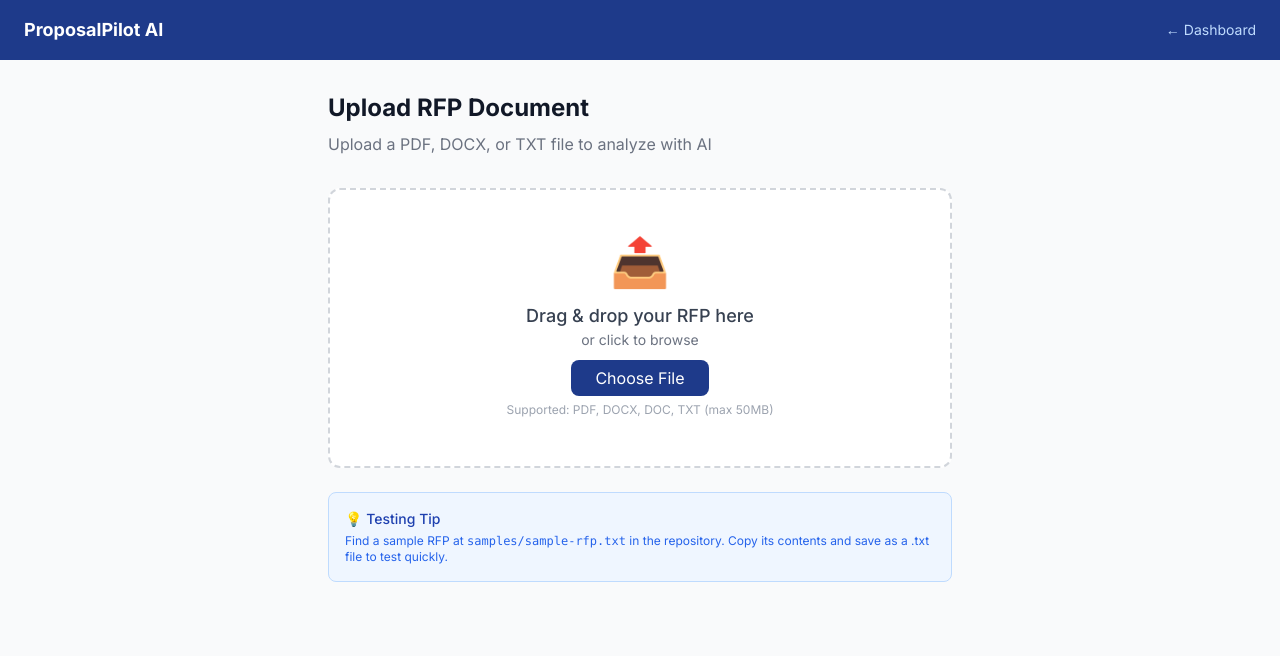
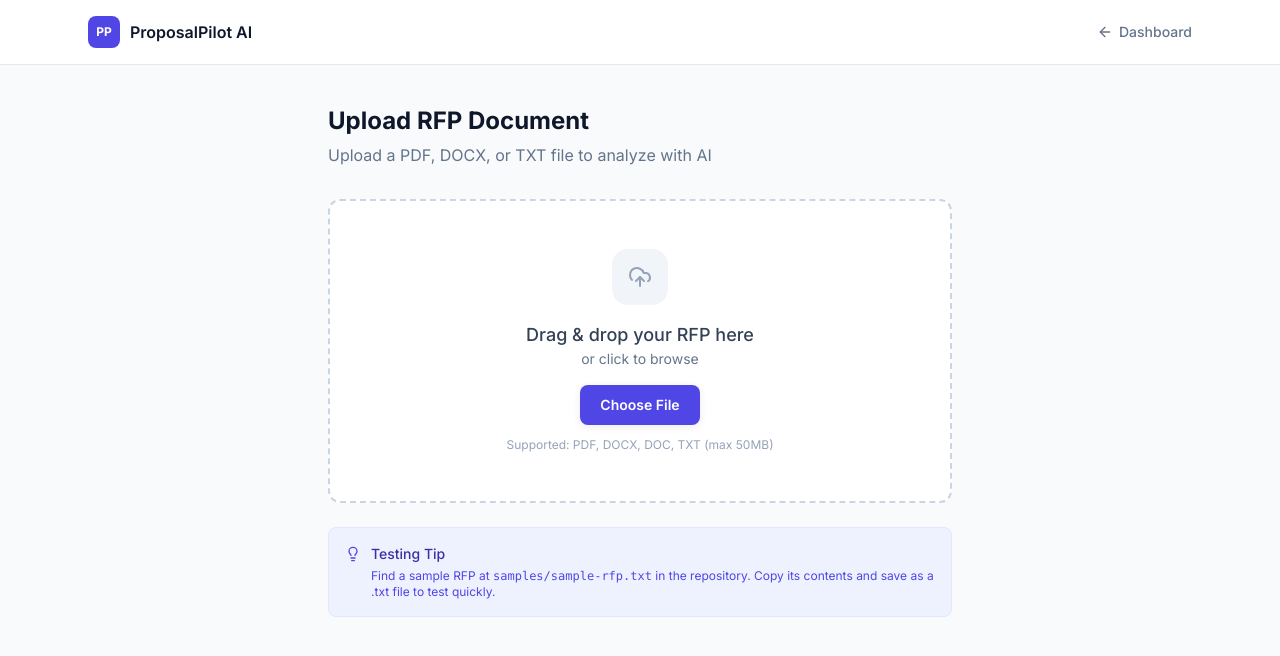
Before and after one commit to majaber1/proposalpilot-ai, a Next.js app in the folder frontend/: page /upload in a window 1280 px wide. Shown: the top 656 px of the page. Built offline with nearby package versions, Linux system fonts and the light colour scheme.

Commit message:
Enhance upload page with new styling and components
Refactor upload page layout and improve UI elements.

```diff
--- a/frontend/app/upload/page.tsx
+++ b/frontend/app/upload/page.tsx
@@ -3,6 +3,7 @@
 import { useState, useCallback } from 'react';
 import { useRouter } from 'next/navigation';
 import Link from 'next/link';
+import { ArrowLeft, FileText, UploadCloud, X, Lightbulb, Sparkles, CheckCircle2 } from 'lucide-react';
 
 const API_URL = process.env.NEXT_PUBLIC_API_URL || 'http://localhost:8000';
 
@@ -88,46 +89,57 @@ export default function UploadPage() {
   };
 
   return (
-    <div className="min-h-screen bg-gray-50">
-      {/* Navbar */}
-      <nav className="bg-blue-900 text-white px-6 py-4 flex justify-between items-center">
-        <span className="font-bold text-lg">ProposalPilot AI</span>
-        <Link href="/dashboard" className="text-blue-200 hover:text-white text-sm">← Dashboard</Link>
+    <div className="min-h-screen bg-slate-50">
+      <nav className="app-nav">
+        <div className="max-w-6xl mx-auto px-6 h-16 flex justify-between items-center">
+          <div className="flex items-center gap-2.5">
+            <div className="w-8 h-8 bg-brand-600 rounded-lg flex items-center justify-center">
+              <span className="text-white font-bold text-xs">PP</span>
+            </div>
+            <span className="font-semibold text-slate-900">ProposalPilot AI</span>
+          </div>
+          <Link href="/dashboard" className="text-slate-500 hover:text-slate-900 text-sm font-medium inline-flex items-center gap-1.5">
+            <ArrowLeft className="w-4 h-4" /> Dashboard
+          </Link>
+        </div>
       </nav>
 
-      <div className="container mx-auto px-6 py-8 max-w-2xl">
-        <h1 className="text-2xl font-bold text-gray-900 mb-2">Upload RFP Document</h1>
-        <p className="text-gray-500 mb-8">Upload a PDF, DOCX, or TXT file to analyze with AI</p>
+      <div className="max-w-2xl mx-auto px-6 py-10">
+        <h1 className="text-2xl font-bold text-slate-900 mb-1.5">Upload RFP Document</h1>
+        <p className="text-slate-500 mb-8">Upload a PDF, DOCX, or TXT file to analyze with AI</p>
 
-        {/* Drop zone */}
         <div
           onDrop={handleDrop}
           onDragOver={(e) => { e.preventDefault(); setDragOver(true); }}
           onDragLeave={() => setDragOver(false)}
           className={`border-2 border-dashed rounded-xl p-12 text-center transition ${
-            dragOver ? 'border-blue-500 bg-blue-50' :
-            file ? 'border-green-400 bg-green-50' :
-            'border-gray-300 bg-white hover:border-blue-400'
+            dragOver ? 'border-brand-400 bg-brand-50' :
+            file ? 'border-emerald-300 bg-emerald-50' :
+            'border-slate-300 bg-white hover:border-brand-300'
           }`}
         >
           {file ? (
             <div>
-              <div className="text-4xl mb-3">📄</div>
-              <p className="font-medium text-gray-900">{file.name}</p>
-              <p className="text-gray-500 text-sm">{(file.size / 1024 / 1024).toFixed(2)} MB</p>
+              <div className="w-14 h-14 bg-emerald-100 rounded-2xl flex items-center justify-center mx-auto mb-3">
+                <FileText className="w-6 h-6 text-emerald-600" />
+              </div>
+              <p className="font-medium text-slate-900">{file.name}</p>
+              <p className="text-slate-500 text-sm">{(file.size / 1024 / 1024).toFixed(2)} MB</p>
               <button
                 onClick={() => setFile(null)}
-                className="mt-3 text-red-500 hover:text-red-700 text-sm underline"
+                className="mt-3 text-red-500 hover:text-red-700 text-sm font-medium inline-flex items-center gap-1"
               >
-                Remove
+                <X className="w-3.5 h-3.5" /> Remove
               </button>
             </div>
           ) : (
             <div>
-              <div className="text-5xl mb-4">📤</div>
-              <p className="text-lg font-medium text-gray-700">Drag & drop your RFP here</p>
-              <p className="text-gray-500 text-sm mb-4">or click to browse</p>
-              <label className="cursor-pointer bg-blue-900 text-white px-6 py-2 rounded-lg hover:bg-blue-800 transition">
+              <div className="w-14 h-14 bg-slate-100 rounded-2xl flex items-center justify-center mx-auto mb-4">
+                <UploadCloud className="w-6 h-6 text-slate-400" />
+              </div>
+              <p className="text-lg font-medium text-slate-700">Drag &amp; drop your RFP here</p>
+              <p className="text-slate-500 text-sm mb-4">or click to browse</p>
+              <label className="btn-primary cursor-pointer inline-flex">
                 Choose File
                 <input
                   type="file"
@@ -136,51 +148,52 @@ export default function UploadPage() {
                   onChange={(e) => e.target.files?.[0] && handleFileSelect(e.target.files[0])}
                 />
               </label>
-              <p className="text-gray-400 text-xs mt-3">Supported: PDF, DOCX, DOC, TXT (max 50MB)</p>
+              <p className="text-slate-400 text-xs mt-3">Supported: PDF, DOCX, DOC, TXT (max 50MB)</p>
             </div>
           )}
         </div>
 
-        {/* Error */}
         {error && (
           <div className="bg-red-50 border border-red-200 rounded-lg p-3 mt-4">
             <p className="text-red-600 text-sm">{error}</p>
           </div>
         )}
 
-        {/* Upload button */}
         {file && !result && (
           <button
             onClick={handleUpload}
             disabled={uploading}
-            className="w-full mt-6 bg-blue-900 text-white py-3 rounded-xl font-semibold hover:bg-blue-800 disabled:opacity-50 transition"
+            className="btn-primary w-full mt-6 py-3 text-base"
           >
-            {uploading ? '⏳ Uploading & Extracting Text...' : '📤 Upload & Extract Text'}
+            {uploading ? 'Uploading & Extracting Text...' : 'Upload & Extract Text'}
           </button>
         )}
 
-        {/* Result */}
         {result && (
-          <div className="mt-6 bg-green-50 border border-green-200 rounded-xl p-6">
-            <h3 className="text-lg font-semibold text-green-800 mb-2">✅ Upload Successful!</h3>
-            <p className="text-green-700 text-sm">Document ID: {result.id}</p>
-            <p className="text-green-700 text-sm">Text extracted: {result.text_length?.toLocaleString()} characters</p>
+          <div className="mt-6 bg-emerald-50 border border-emerald-200 rounded-xl p-6">
+            <h3 className="text-lg font-semibold text-emerald-800 mb-2 flex items-center gap-2">
+              <CheckCircle2 className="w-5 h-5" /> Upload Successful!
+            </h3>
+            <p className="text-emerald-700 text-sm">Document ID: {result.id}</p>
+            <p className="text-emerald-700 text-sm">Text extracted: {result.text_length?.toLocaleString()} characters</p>
             <button
               onClick={handleAnalyze}
-              className="mt-4 w-full bg-green-600 text-white py-3 rounded-lg font-semibold hover:bg-green-700 transition"
+              className="mt-4 w-full bg-emerald-600 text-white py-3 rounded-lg font-semibold hover:bg-emerald-700 transition inline-flex items-center justify-center gap-2"
             >
-              🤖 Analyze with AI →
+              <Sparkles className="w-4 h-4" /> Analyze with AI
             </button>
           </div>
         )}
 
-        {/* Sample RFP hint */}
-        <div className="mt-6 bg-blue-50 border border-blue-200 rounded-lg p-4">
-          <p className="text-blue-800 text-sm font-medium">💡 Testing Tip</p>
-          <p className="text-blue-600 text-xs mt-1">
-            Find a sample RFP at <code>samples/sample-rfp.txt</code> in the repository.
-            Copy its contents and save as a .txt file to test quickly.
-          </p>
+        <div className="mt-6 bg-brand-50 border border-brand-100 rounded-lg p-4 flex gap-2.5">
+          <Lightbulb className="w-4 h-4 text-brand-600 shrink-0 mt-0.5" />
+          <div>
+            <p className="text-brand-800 text-sm font-medium">Testing Tip</p>
+            <p className="text-brand-600 text-xs mt-1">
+              Find a sample RFP at <code>samples/sample-rfp.txt</code> in the repository.
+              Copy its contents and save as a .txt file to test quickly.
+            </p>
+          </div>
         </div>
       </div>
     </div>
```
